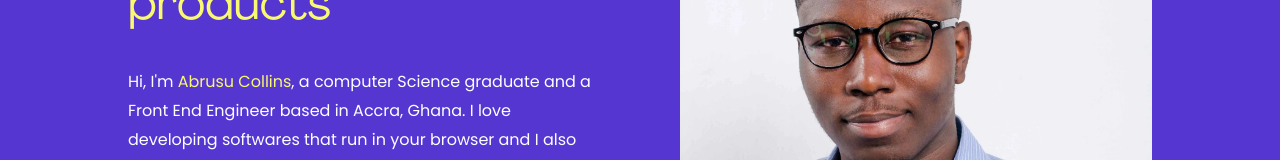
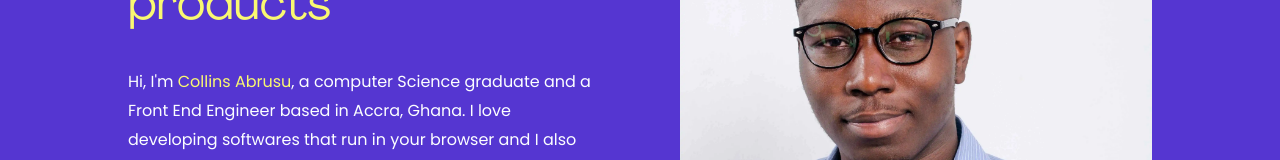
Before and after one commit to abrusu-collins/Portfolio-v7, a Next.js app: page / in a window 1280 px wide. Shown: the part 367-527 px from the top of the page. Built offline with nearby package versions, Linux system fonts and the light colour scheme.

Commit message:
name repositioning

```diff
--- a/src/components/Hero.jsx
+++ b/src/components/Hero.jsx
@@ -9,7 +9,7 @@ function Hero() {
           <p className="title">Front-end engineer building cool products</p>
           <p className="title stuff">Front-end engineer building cool stuff</p>
           <p className="description">
-            Hi, I&apos;m <span>Abrusu Collins</span>, a computer Science
+            Hi, I&apos;m <span>Collins Abrusu</span>, a computer Science
             graduate and a Front End Engineer based in Accra, Ghana. I love
             developing softwares that run in your browser and I also love
             writing clean, effficient and elegant code. I have been on this
```
